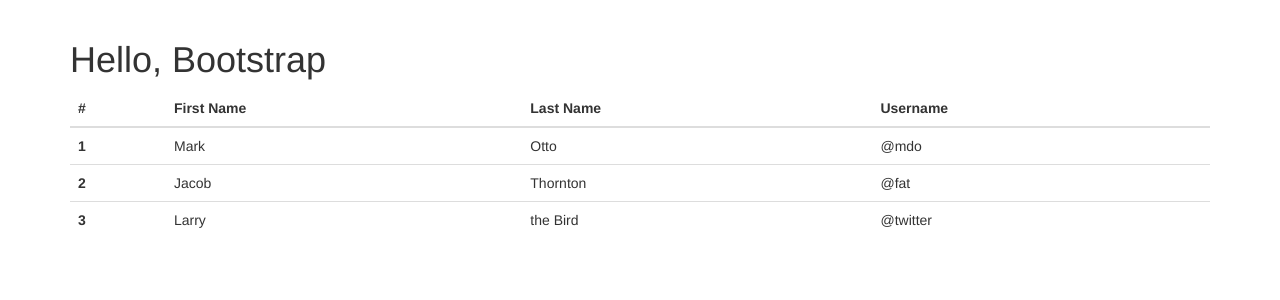
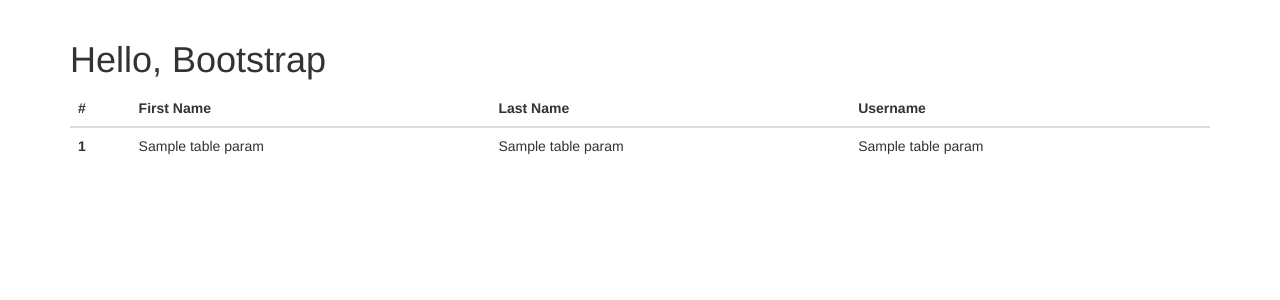
Before and after one commit to andrewma83/flask_apps, a Flask app: template app/templates/index.html in a window 1280 px wide. Shown: the part 52-352 px from the top of the page. Run offline with Flask 2, Linux system fonts and the light colour scheme; the template is opened without the code that fills it: most values are stand-ins (such as "Sample title", 1, 10 or a date in 2020); some libraries are stand-ins or nearby versions.

Commit message:
Update and fixed the jinga template loop, so that Python side can pass loop list to the template for display.

```diff
--- /dev/null
+++ b/app/name_test.py
@@ -0,0 +1,5 @@
+class name:
+    def __init__(self, f_name, l_name, u_name):
+        self.f_name = f_name
+        self.l_name = l_name
+        self.u_name = u_name
--- a/app/templates/index.html
+++ b/app/templates/index.html
@@ -39,25 +39,23 @@
           <th>Username</th>
         </tr>
       </thead>
-      <tbody>
+
+
+        <tbody>
+        {% for table_param in table_params %}
         <tr>
-          <th scope="row">1</th>
-          <td>Mark</td>
-          <td>Otto</td>
-          <td>@mdo</td>
+            <th scope="row">{{ loop.index }}</th>
+            {% if table_param %}
+            <td>{{ table_param.f_name }}</td>
+            <td>{{ table_param.l_name }}</td>
+            <td>{{ table_param.u_name }}</td>
+            {% else %}
+            <td>None</td>
+            <td>None</td>
+            <td>None</td>
+            {% endif %}
         </tr>
-        <tr>
-          <th scope="row">2</th>
-          <td>Jacob</td>
-          <td>Thornton</td>
-          <td>@fat</td>
-        </tr>
-        <tr>
-          <th scope="row">3</th>
-          <td>Larry</td>
-          <td>the Bird</td>
-          <td>@twitter</td>
-        </tr>
+        {% endfor %}
       </tbody>
     </table>
 
```
Also changed, not shown: app/routes.py (+7 -2 lines).
